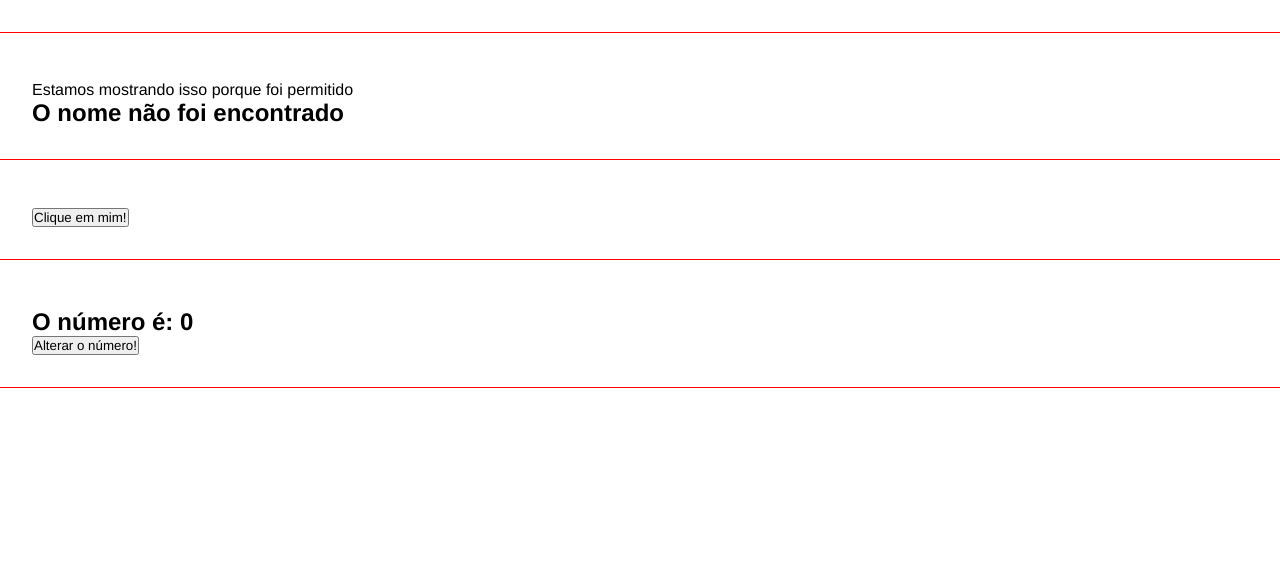
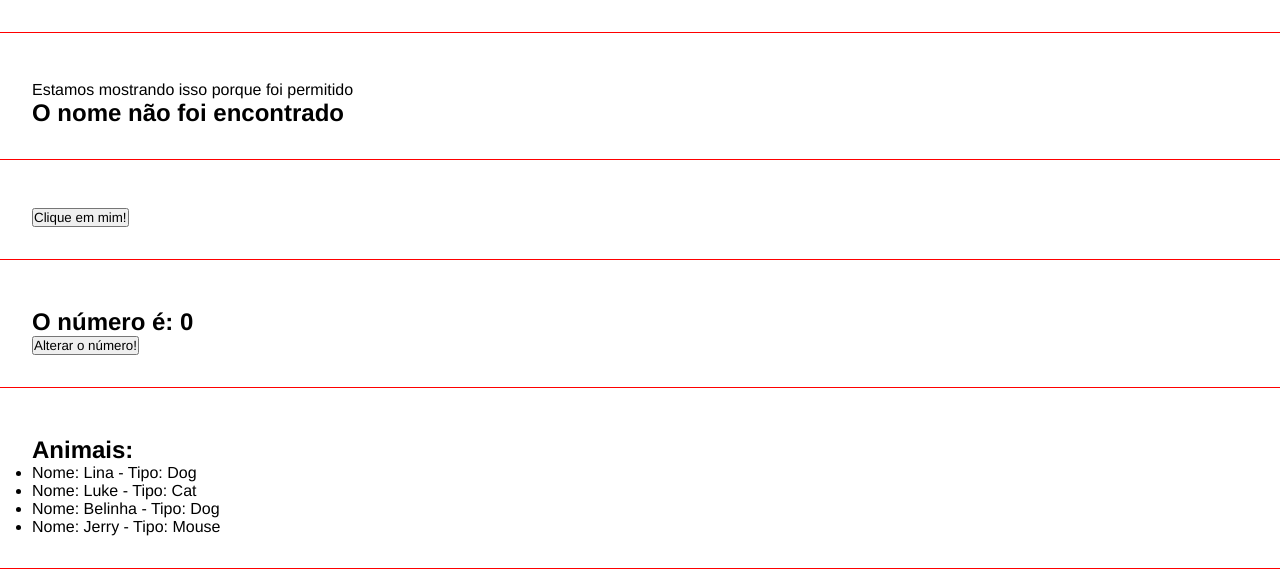
Before and after one commit to pedromlsr/angular-hdc, an Angular app in the folder moments-app/: page / in a window 1280 px wide. Shown: the part 758-1333 px from the top of the page. Built offline with nearby package versions, Linux system fonts and the light colour scheme.

Commit message:
renderização de lista

```diff
--- a/moments-app/src/app/app.component.html
+++ b/moments-app/src/app/app.component.html
@@ -9,3 +9,4 @@
 <app-if-render></app-if-render>
 <app-eventos></app-eventos>
 <app-emitter></app-emitter>
+<app-list-render></app-list-render>
--- a/moments-app/src/app/app.module.ts
+++ b/moments-app/src/app/app.module.ts
@@ -10,6 +10,7 @@
 import { EventosComponent } from './components/eventos/eventos.component';
 import { EmitterComponent } from './components/emitter/emitter.component';
 import { ChangeNumberComponent } from './components/change-number/change-number.component';
+import { ListRenderComponent } from './components/list-render/list-render.component';
 
 @NgModule({
   declarations: [
@@ -20,7 +21,8 @@
     IfRenderComponent,
     EventosComponent,
     EmitterComponent,
-    ChangeNumberComponent
+    ChangeNumberComponent,
+    ListRenderComponent
   ],
   imports: [
     BrowserModule,
--- /dev/null
+++ b/moments-app/src/app/components/list-render/list-render.component.html
@@ -0,0 +1,10 @@
+<div class="class">
+    <h2>
+        Animais:
+    </h2>
+    <ul>
+        <li *ngFor="let animal of animals">
+            Nome: {{ animal.name }} - Tipo: {{ animal.type }}
+        </li>
+    </ul>
+</div>
--- /dev/null
+++ b/moments-app/src/app/components/list-render/list-render.component.ts
@@ -0,0 +1,21 @@
+import { Component, OnInit } from '@angular/core';
+
+@Component({
+    selector: 'app-list-render',
+    templateUrl: './list-render.component.html',
+    styleUrls: ['./list-render.component.css']
+})
+export class ListRenderComponent implements OnInit {
+    animals = [
+        {name: 'Lina', type: 'Dog'},
+        {name: 'Luke', type: 'Cat'},
+        {name: 'Belinha', type: 'Dog'},
+        {name: 'Jerry', type: 'Mouse'}
+    ]
+
+    constructor() { }
+
+    ngOnInit(): void {
+    }
+
+}
```
Also changed, not shown: moments-app/src/app/components/list-render/list-render.component.css (added), 1 other file (tests, documents, lock files or other folders).
